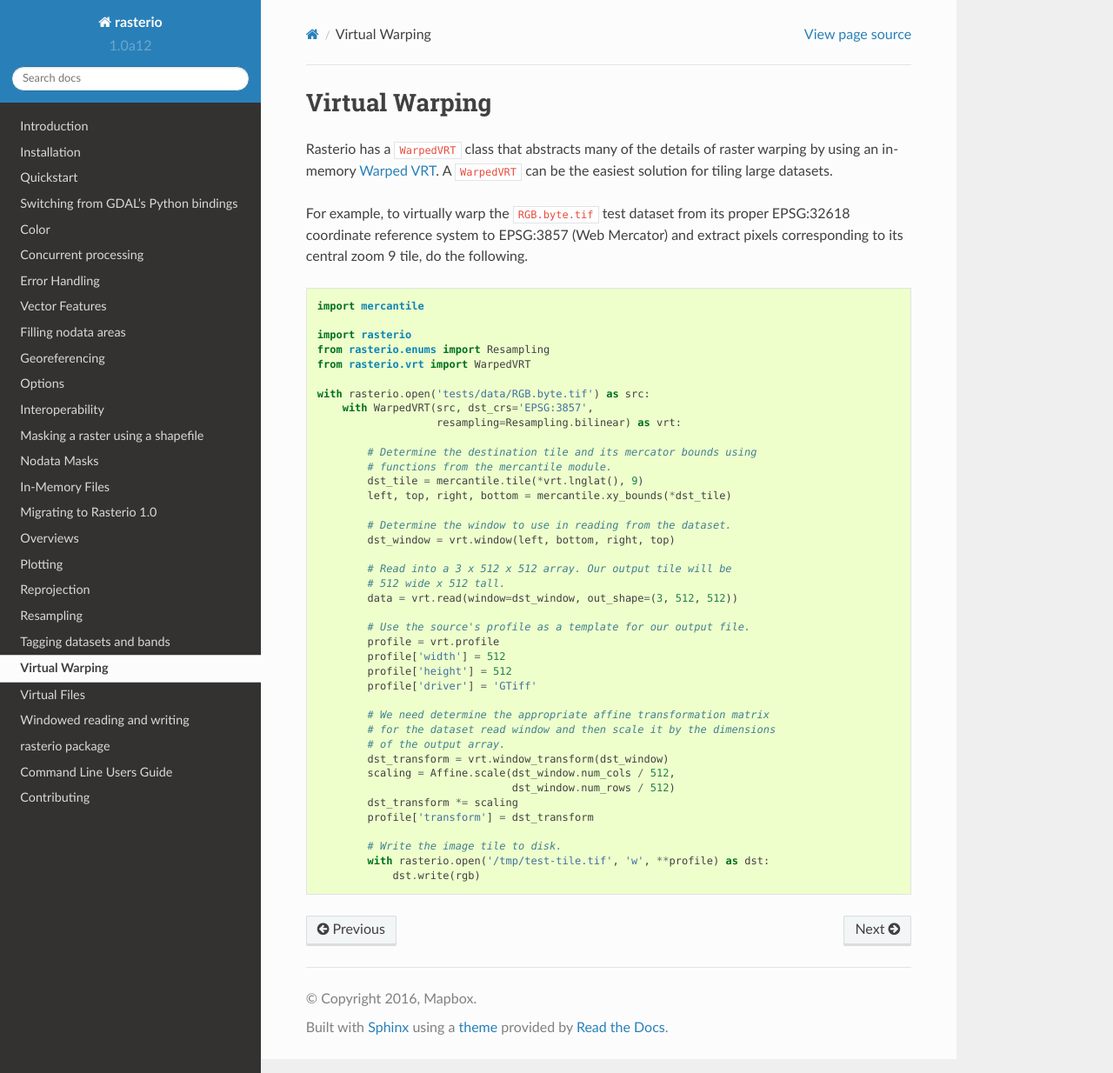
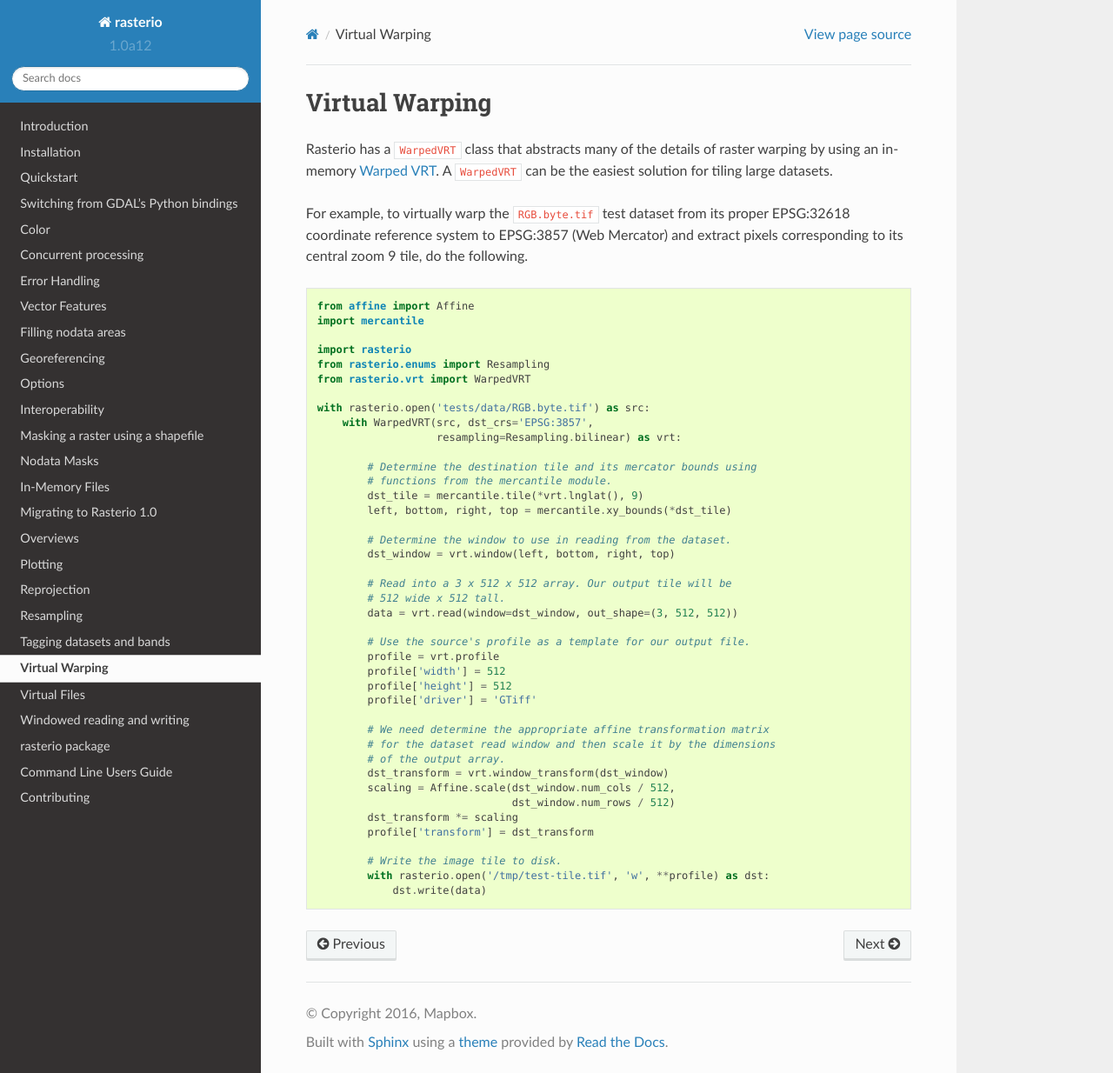
Before and after one commit to rasterio/rasterio, a Sphinx documentation site: the page built from docs/topics/virtual-warping.rst, in a window 1280 px wide and 1234 px high. Shown: the whole window at 87% size. Built offline with Sphinx 7.4.7 and the Read the Docs theme 2.0.0, drawn with Linux system fonts in a browser that asks for light colours; pages that are not in the unit, such as notebooks, are missing from menus.

Commit message:
Update virtual warping example
Add import, fix bounding box output, and fix variable name to write the
file.

```diff
--- a/docs/topics/virtual-warping.rst
+++ b/docs/topics/virtual-warping.rst
@@ -12,6 +12,7 @@ extract pixels corresponding to its central zoom 9 tile, do the following.
 
 .. code-block:: python
 
+  from affine import Affine
   import mercantile
 
   import rasterio
@@ -25,7 +26,7 @@ extract pixels corresponding to its central zoom 9 tile, do the following.
           # Determine the destination tile and its mercator bounds using
           # functions from the mercantile module.
           dst_tile = mercantile.tile(*vrt.lnglat(), 9)
-          left, top, right, bottom = mercantile.xy_bounds(*dst_tile)
+          left, bottom, right, top = mercantile.xy_bounds(*dst_tile)
 
           # Determine the window to use in reading from the dataset.
           dst_window = vrt.window(left, bottom, right, top)
@@ -51,4 +52,4 @@ extract pixels corresponding to its central zoom 9 tile, do the following.
 
           # Write the image tile to disk.
           with rasterio.open('/tmp/test-tile.tif', 'w', **profile) as dst:
-              dst.write(rgb)
+              dst.write(data)
```
